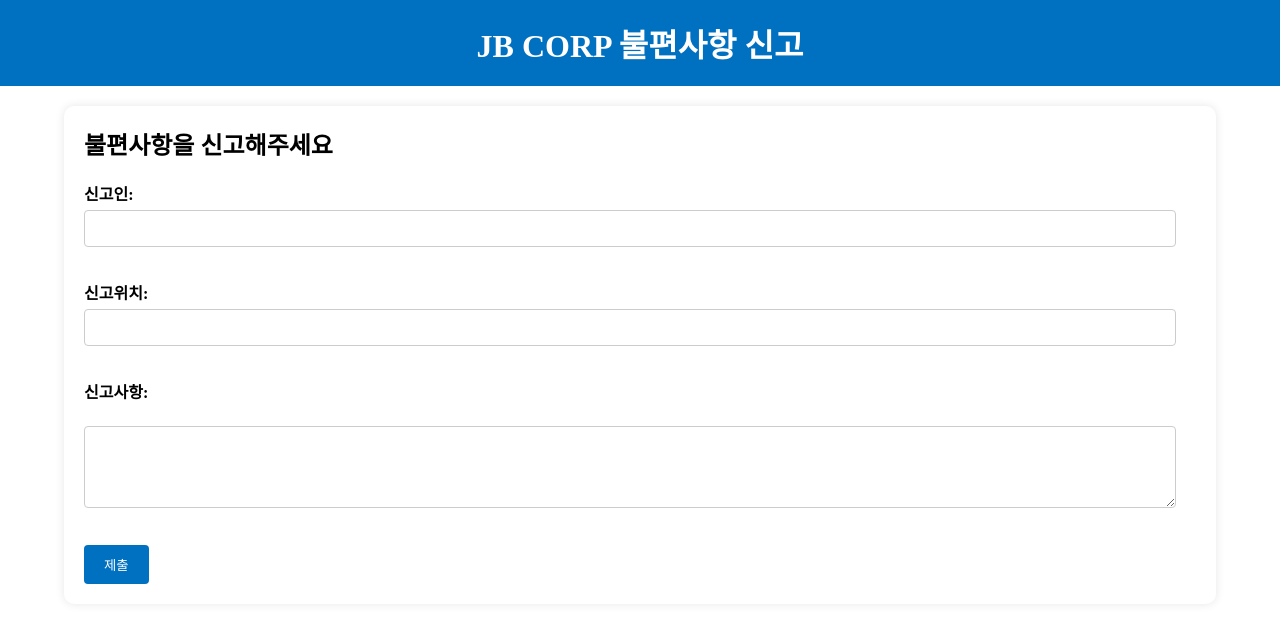
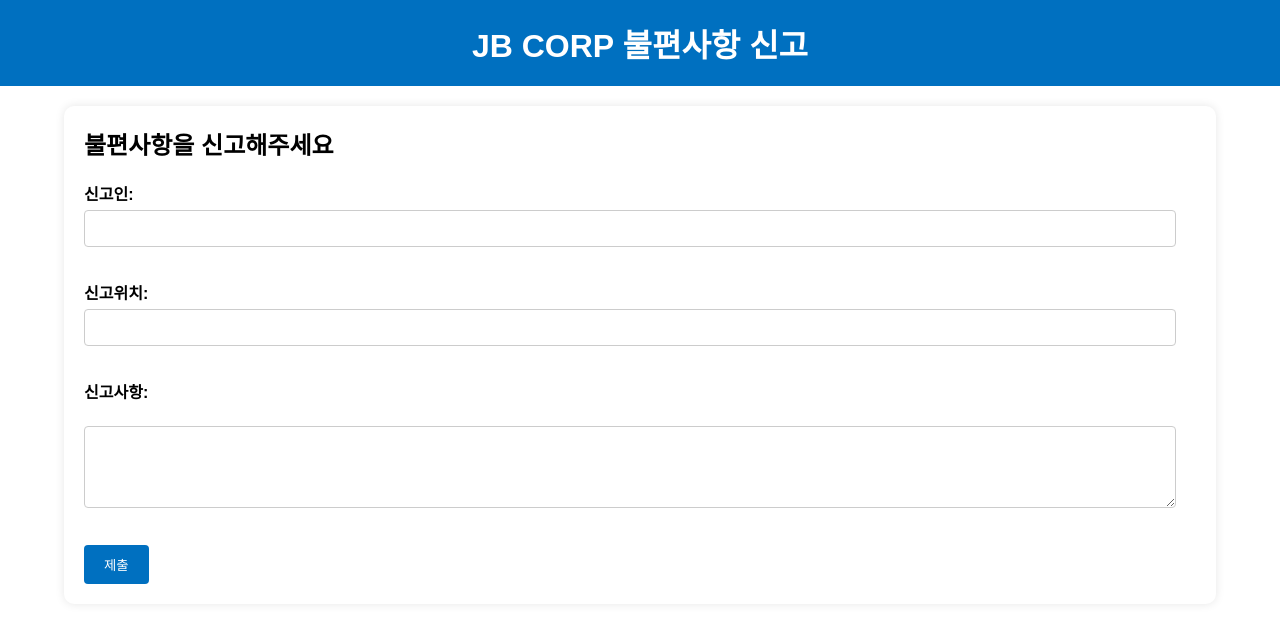
Before and after one commit to mongshot/jbclaim_py, a Flask app: page / in a window 1280 px wide. Shown: the top 623 px of the page. Run offline with Flask 2, Linux system fonts and the light colour scheme.

Commit message:
Update report.html

```diff
--- a/templates/report.html
+++ b/templates/report.html
@@ -18,6 +18,7 @@
             background-color: #0070c0;
             color: white;
             padding: 20px;
+            font-family: 'Nanum Square', sans-serif; /* 네이버 나눔스퀘어 폰트 설정 */
         }
 
         /* Styling for the container */
@@ -29,6 +30,7 @@
             box-shadow: 0 0 10px rgba(0, 0, 0, 0.1);
             margin-top: 20px;
             border-radius: 10px;
+            font-family: 'Nanum Square', sans-serif; /* 네이버 나눔스퀘어 폰트 설정 */
         }
 
         /* Styling for the form */
```
